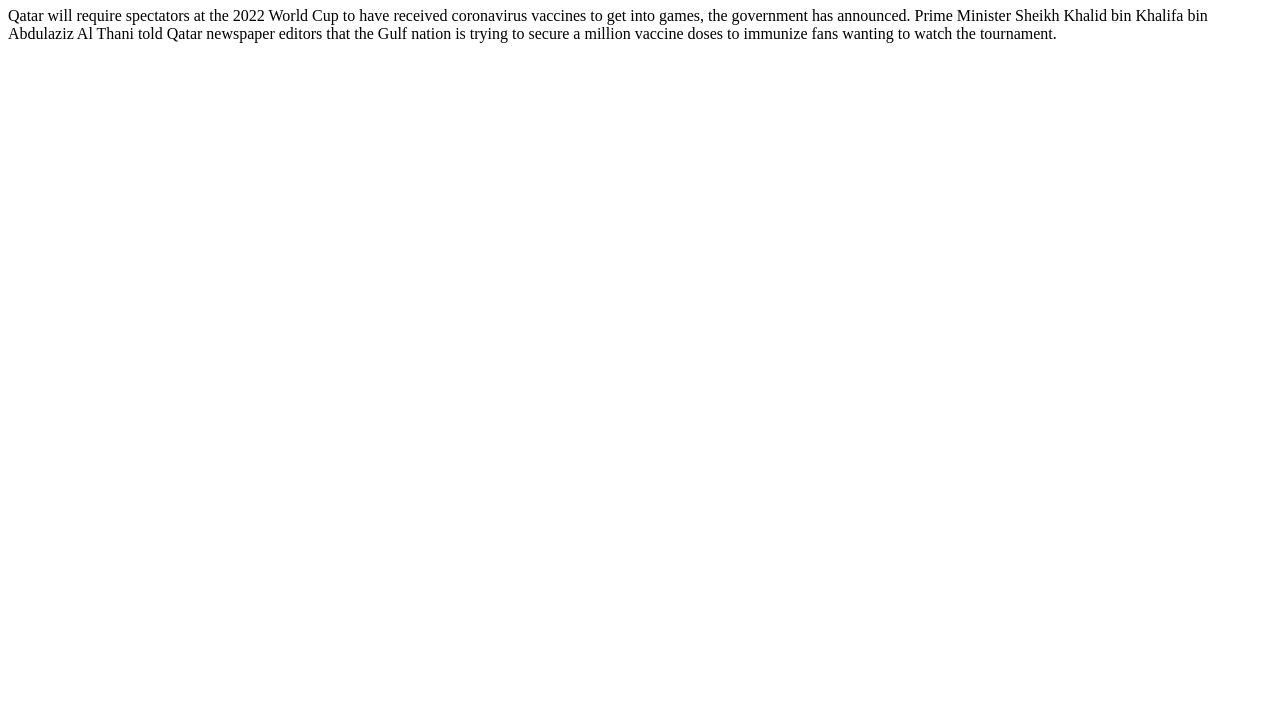
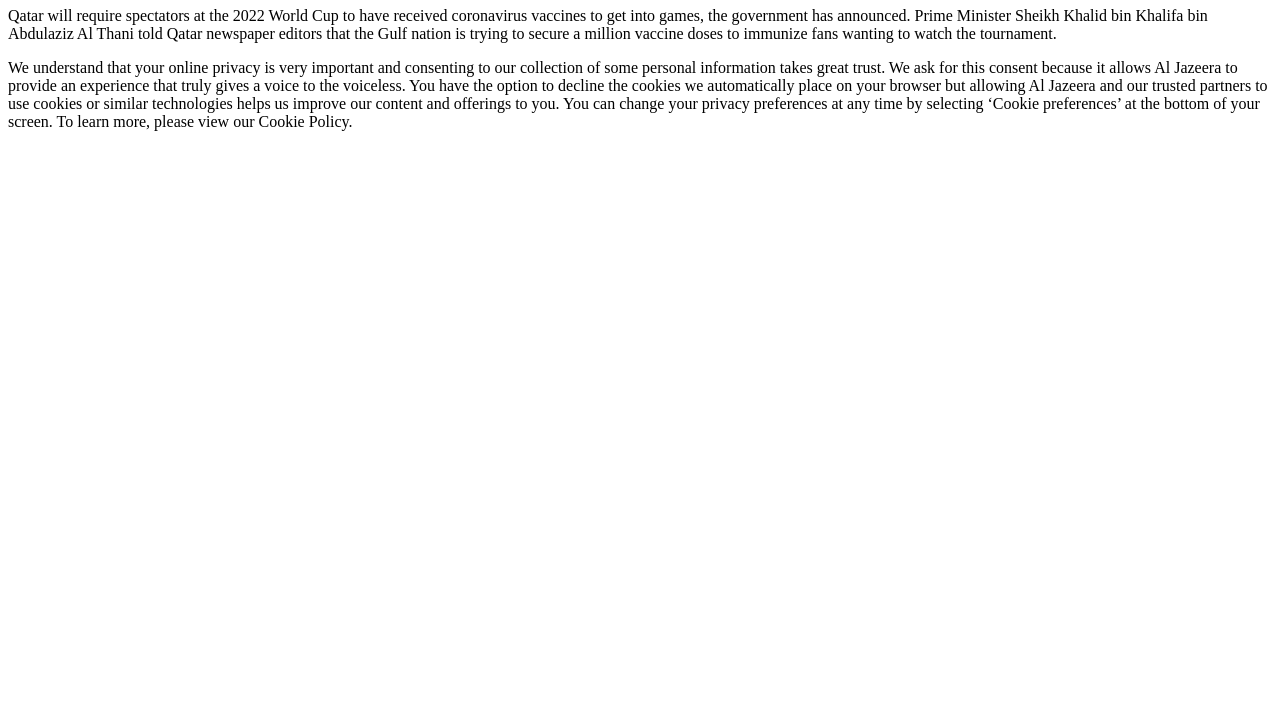
Before and after one commit to Reyaan20021/Webpage, a plain HTML site: page index.html in a window 1280 px wide. Shown: the part 73-800 px from the top of the page. Drawn offline with Linux system fonts and the light colour scheme.

Commit message:
I added a pharagraph

```diff
--- a/index.html
+++ b/index.html
@@ -11,6 +11,9 @@
     <p>Qatar will require spectators at the 2022 World Cup to have received coronavirus vaccines to get into games, the government has announced.
 
 Prime Minister Sheikh Khalid bin Khalifa bin Abdulaziz Al Thani told Qatar newspaper editors that the Gulf nation is trying to secure a million vaccine doses to immunize fans wanting to watch the tournament.</p>
+<p>We understand that your online privacy is very important and consenting to our collection of some personal information takes great trust. We ask for this consent because it allows Al Jazeera to provide an experience that truly gives a voice to the voiceless.
+
+You have the option to decline the cookies we automatically place on your browser but allowing Al Jazeera and our trusted partners to use cookies or similar technologies helps us improve our content and offerings to you. You can change your privacy preferences at any time by selecting ‘Cookie preferences’ at the bottom of your screen. To learn more, please view our Cookie Policy.</p>
     <script src="script.js"></script>
   </body>
 </html>
```
